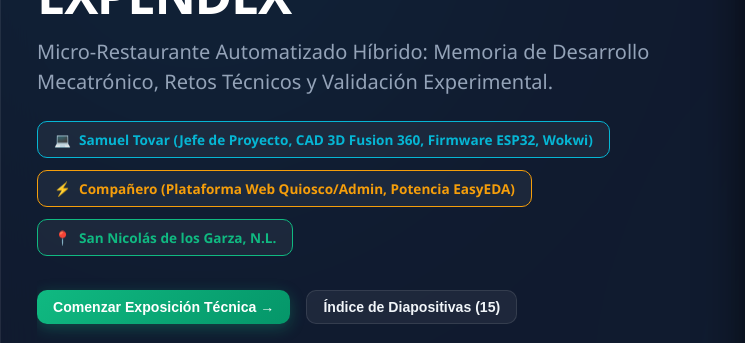
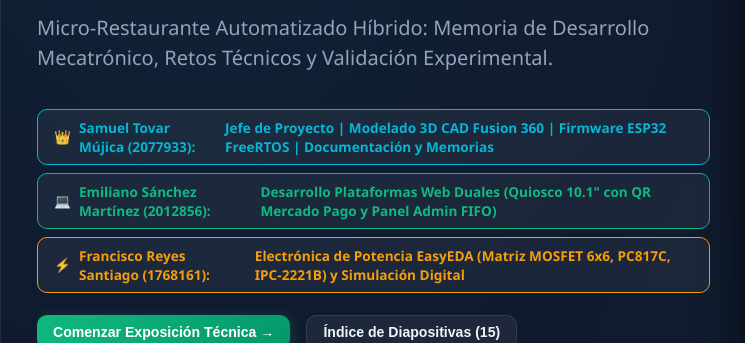
Before and after one commit to Anubys6/ExpendeX-Smart-Vending-FIME, a plain HTML site: page 01_DOCUMENTOS_ACADEMICOS_FIME/Presentacion_ExpendeX_Canva_Web_Interactiva.html in a window 1280 px wide. Shown: the part 241-584 px from the top of the page, 0-745 px from the left. Drawn offline with Linux system fonts and the light colour scheme; files whose address does not match are found by name.

Commit message:
docs: reincorporar a Francisco Reyes Santiago en portadas, tablas y diapositiva inicial con division equilibrada de carga tecnica

```diff
--- a/01_DOCUMENTOS_ACADEMICOS_FIME/Presentacion_ExpendeX_Canva_Web_Interactiva.html
+++ b/01_DOCUMENTOS_ACADEMICOS_FIME/Presentacion_ExpendeX_Canva_Web_Interactiva.html
@@ -458,15 +458,15 @@
                     <p class="hero-subtitle">
                         Micro-Restaurante Automatizado Híbrido: Memoria de Desarrollo Mecatrónico, Retos Técnicos y Validación Experimental.
                     </p>
-                    <div class="hero-badge-group">
-                        <div class="hero-badge" style="border-color: var(--neon-cyan); color: var(--neon-cyan);">
-                            <span>💻</span> Samuel Tovar (Jefe de Proyecto, CAD 3D Fusion 360, Firmware ESP32, Wokwi)
+                    <div class="hero-badge-group" style="display: flex; flex-direction: column; gap: 8px; margin: 12px 0;">
+                        <div class="hero-badge" style="border-color: var(--neon-cyan); color: var(--neon-cyan); text-align: left;">
+                            <span>👑</span> <strong>Samuel Tovar Mújica (2077933):</strong> Jefe de Proyecto | Modelado 3D CAD Fusion 360 | Firmware ESP32 FreeRTOS | Documentación y Memorias
                         </div>
-                        <div class="hero-badge" style="border-color: var(--neon-amber); color: var(--neon-amber);">
-                            <span>⚡</span> Compañero (Plataforma Web Quiosco/Admin, Potencia EasyEDA)
+                        <div class="hero-badge" style="border-color: var(--neon-emerald); color: var(--neon-emerald); text-align: left;">
+                            <span>💻</span> <strong>Emiliano Sánchez Martínez (2012856):</strong> Desarrollo Plataformas Web Duales (Quiosco 10.1" con QR Mercado Pago y Panel Admin FIFO)
                         </div>
-                        <div class="hero-badge" style="border-color: var(--neon-emerald); color: var(--neon-emerald);">
-                            <span>📍</span> San Nicolás de los Garza, N.L.
+                        <div class="hero-badge" style="border-color: var(--neon-amber); color: var(--neon-amber); text-align: left;">
+                            <span>⚡</span> <strong>Francisco Reyes Santiago (1768161):</strong> Electrónica de Potencia EasyEDA (Matriz MOSFET 6x6, PC817C, IPC-2221B) y Simulación Digital
                         </div>
                     </div>
                     <div style="display: flex; gap: 16px; margin-top: 10px;">
```
Also changed, not shown: 12 other files.
